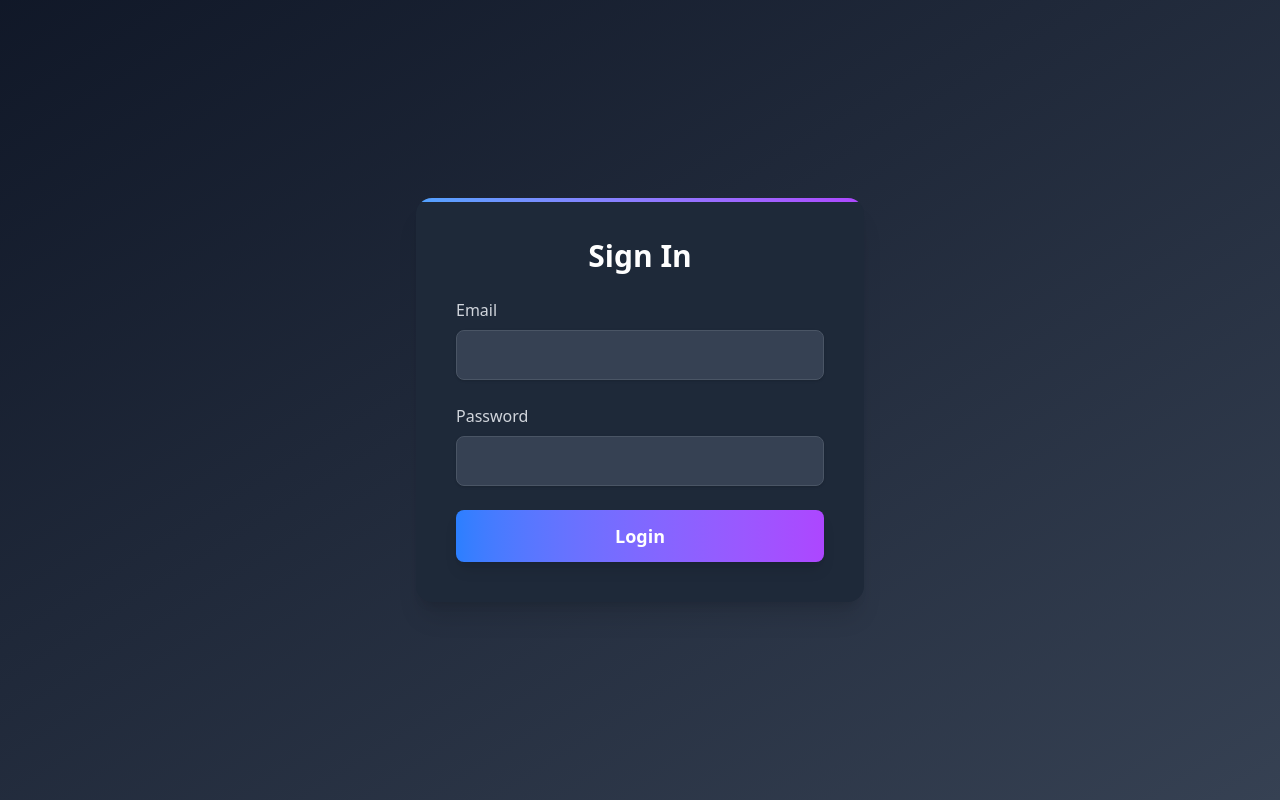
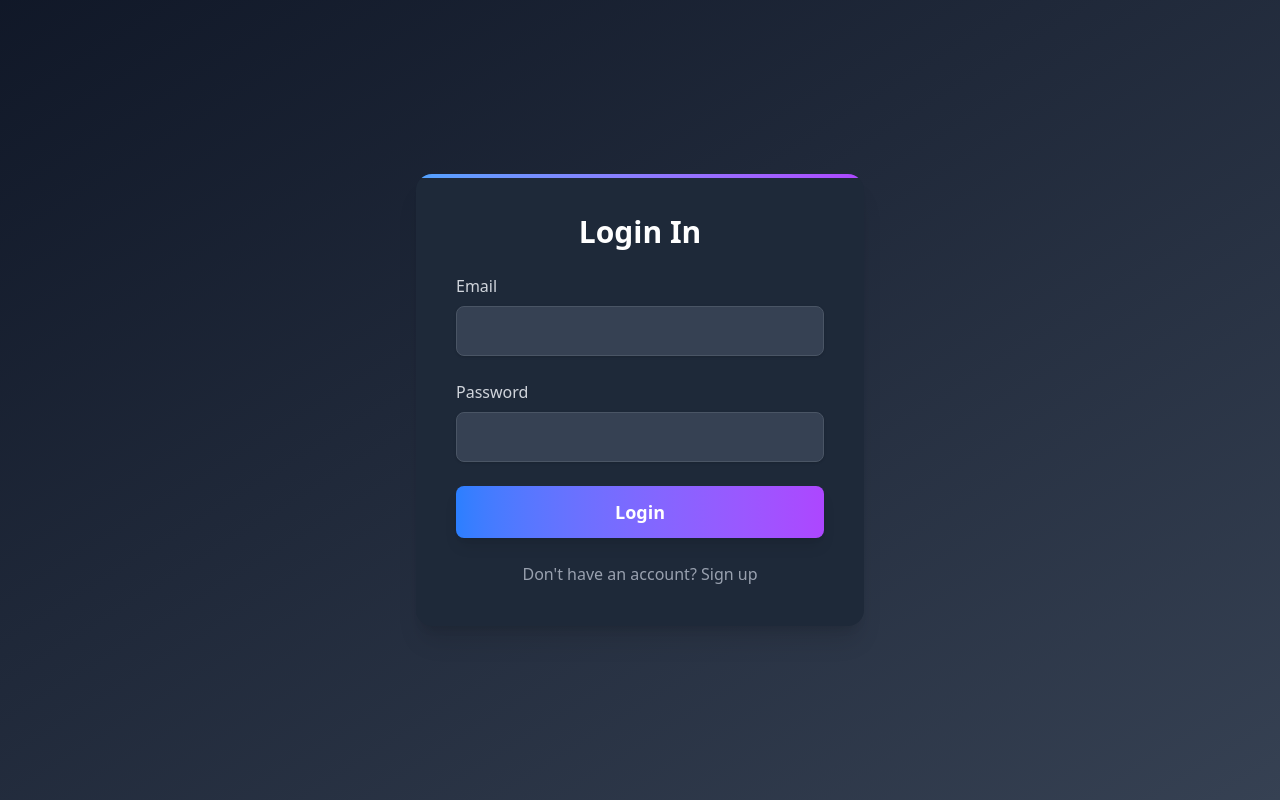
Before and after one commit to Divyansh89-dutta/mentor-project, a React (Vite) app in the folder frontend/: page /login in a window 1280 px wide. Built offline with nearby package versions, Linux system fonts and the light colour scheme.

Commit message:
Update Login component: change heading text and add signup link

```diff
--- a/frontend/src/pages/Login.jsx
+++ b/frontend/src/pages/Login.jsx
@@ -1,5 +1,5 @@
 import { useState } from "react";
-import { useNavigate } from "react-router-dom";
+import { Link, useNavigate } from "react-router-dom";
 import { motion } from "framer-motion";
 import axios from "axios";
 
@@ -39,7 +39,7 @@
           className="absolute inset-x-0 top-0 h-1 bg-gradient-to-r from-blue-400 to-purple-500"
         ></motion.div>
 
-        <h1 className="text-3xl font-bold text-center text-white mb-6">Sign In</h1>
+        <h1 className="text-3xl font-bold text-center text-white mb-6">Login In</h1>
         <form onSubmit={handleLogin} className="w-full space-y-6">
           <div className="relative w-full">
             <label className="block text-gray-300 mb-2">Email</label>
@@ -69,6 +69,9 @@
           >
             {loading ? <span className="animate-spin h-6 w-6 border-b-2 border-white"></span> : "Login"}
           </motion.button>
+          <p className="text-center text-gray-400">
+            Don't have an account? <Link to="/signup">Sign up</Link>
+          </p>
         </form>
       </motion.div>
     </div>
```
